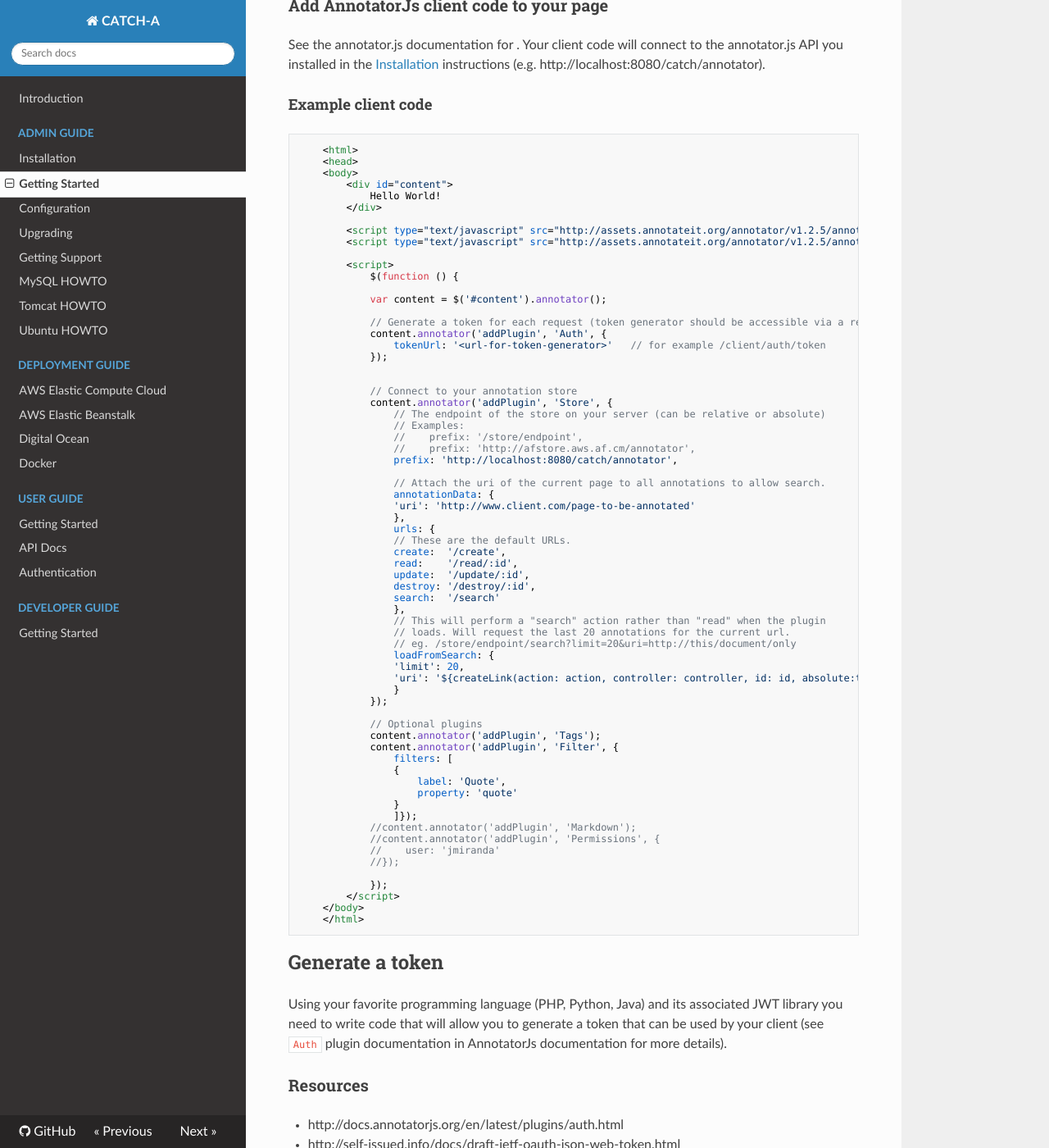
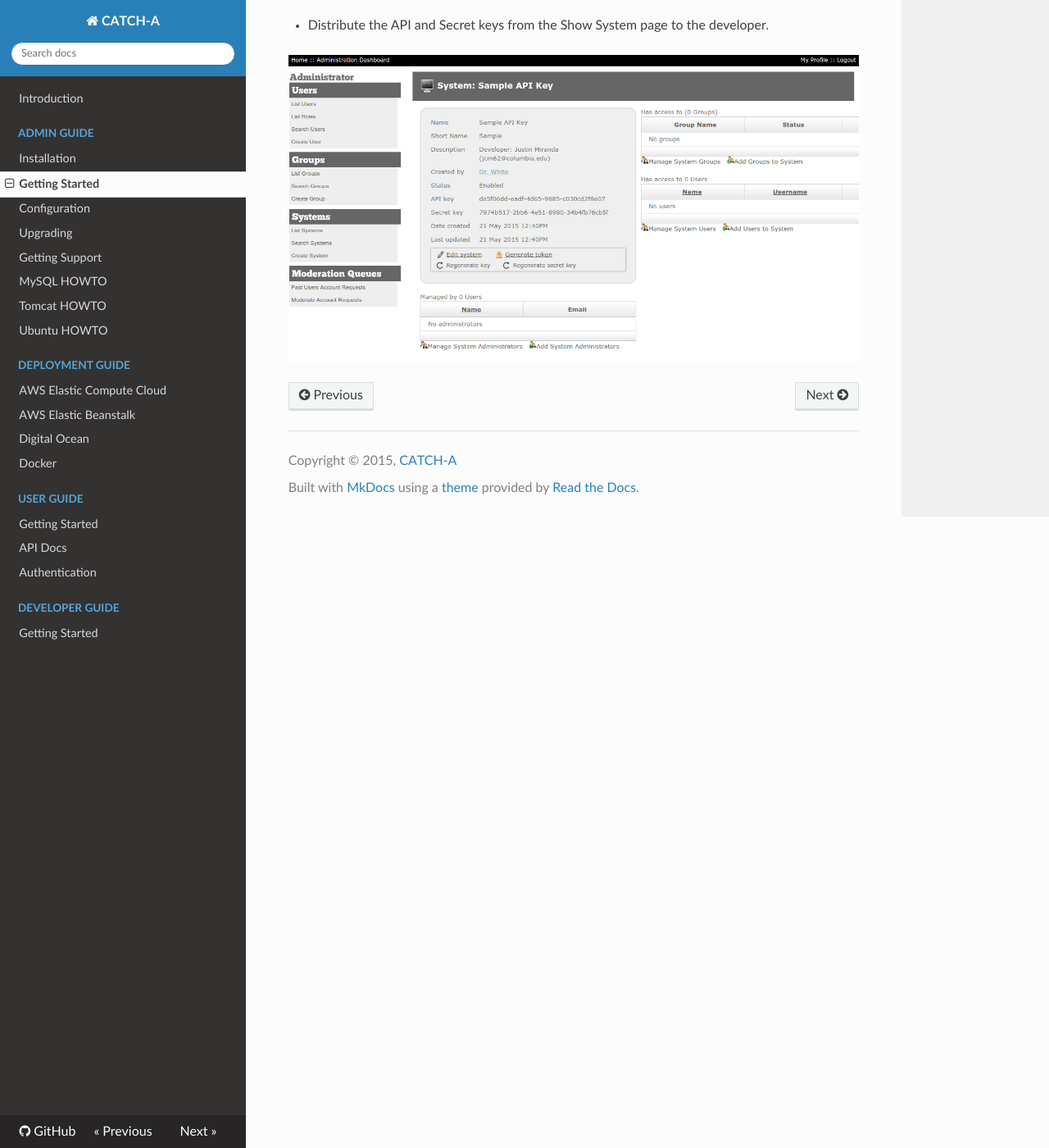
Before and after one commit to annotationsatharvard/catcha, an MkDocs documentation site: the page built from docs/admin-guide/getting-started.md, in a window 1280 px wide and 1400 px high, scrolled down 2589 px. Shown: the whole window at 82% size. Built offline with MkDocs 1.6.1, drawn with Linux system fonts in a browser that asks for light colours; nearby versions of some CDN libraries; old or Windows-style settings are respelled for this version of MkDocs; some of the changed text lies outside the part shown.

Commit message:
updated getting started docs

````diff
--- a/docs/admin-guide/getting-started.md
+++ b/docs/admin-guide/getting-started.md
@@ -1,5 +1,6 @@
 ## Assumptions
 * You have successfully deployed the CATCH-A web application to a cloud service of your choosing (AWS EC2, AWS EBS, DigitalOcean, RimuHosting, etc).
+* A developer who wants to access the CATCH-A API has requested an API key.
 
 ## Create an API Client
 Currently, there's no way for developers to request or manage their client API keys, so the owner of the API instance needs to manually create API keys for external developers.
@@ -32,154 +33,10 @@ To create a new client API key you need to log into CATCH-A as an administrator.
 * Enter a short code ("JUSTIN-DEMO").
 * Enter the client URL (and the client developer's email address) in the description field so that we can contact the client developer in case of an issue.
 * Click the Save System button.
-* Copy the API key from the subsequent page (we'll use it in the client's token generation code below).
 
 ![Screenshot](/img/create-system.png)
 
-### Add AnnotatorJs client code to your page
-See the annotator.js documentation for [](http://docs.annotatorjs.org/en/latest/).  Your client code will connect to the annotator.js API you installed in the [Installation](/admin-guide/installation) instructions (e.g. http://localhost:8080/catch/annotator).
+### Distribute API key
+* Distribute the API and Secret keys from the Show System page to the developer.
 
-#### Example client code
-```
-	<html>
-	<head>
-	<body>
-		<div id="content">
-			Hello World!
-		</div>
-
-		<script type="text/javascript" src="http://assets.annotateit.org/annotator/v1.2.5/annotator-full.min.js"/>
-		<script type="text/javascript" src="http://assets.annotateit.org/annotator/v1.2.5/annotator.min.css"/>
-
-		<script>
-		    $(function () {
-
-			var content = $('#content').annotator();
-
-			// Generate a token for each request (token generator should be accessible via a relative URL)
-			content.annotator('addPlugin', 'Auth', {
-			    tokenUrl: '<url-for-token-generator>'   // for example /client/auth/token
-			});
-
-
-			// Connect to your annotation store
-			content.annotator('addPlugin', 'Store', {
-			    // The endpoint of the store on your server (can be relative or absolute)
-			    // Examples:
-			    //    prefix: '/store/endpoint',
-			    //    prefix: 'http://afstore.aws.af.cm/annotator',
-			    prefix: 'http://localhost:8080/catch/annotator',
-
-			    // Attach the uri of the current page to all annotations to allow search.
-			    annotationData: {
-				'uri': 'http://www.client.com/page-to-be-annotated'
-			    },
-			    urls: {
-				// These are the default URLs.
-				create:  '/create',
-				read:    '/read/:id',
-				update:  '/update/:id',
-				destroy: '/destroy/:id',
-				search:  '/search'
-			    },
-			    // This will perform a "search" action rather than "read" when the plugin
-			    // loads. Will request the last 20 annotations for the current url.
-			    // eg. /store/endpoint/search?limit=20&uri=http://this/document/only
-			    loadFromSearch: {
-				'limit': 20,
-				'uri': '${createLink(action: action, controller: controller, id: id, absolute:true)}'
-			    }
-			});
-
-			// Optional plugins
-			content.annotator('addPlugin', 'Tags');
-			content.annotator('addPlugin', 'Filter', {
-			    filters: [
-				{
-				    label: 'Quote',
-				    property: 'quote'
-				}
-			    ]});
-			//content.annotator('addPlugin', 'Markdown');
-			//content.annotator('addPlugin', 'Permissions', {
-			//    user: 'jmiranda'
-			//});
-
-		    });
-		</script>
-	</body>
-	</html>
-```
-
-
-## Generate a token
-Using your favorite programming language (PHP, Python, Java) and its associated JWT library you need to write code that will allow you to generate a token that can be used by your client (see `Auth` plugin documentation in AnnotatorJs documentation for more details).
-
-### Resources
-* http://docs.annotatorjs.org/en/latest/plugins/auth.html
-* http://self-issued.info/docs/draft-ietf-oauth-json-web-token.html
-
-### Example Code (Java)
-This code was written in Groovy using the Nimbus [JOSE JWT library](https://bitbucket.org/connect2id/nimbus-jose-jwt/wiki/Home).  In addition to the token generation code, you need to expose an HTTP endpoint that renders the generated token to the HTTP response.  For example, I wrote a quick demo application that ran at http://localhost:8081/afdemo/index.html.  The demo app included the client code above (rendered as an HTML page) and a token generation endpoint at http://localhost:8081/afdemo/token/auth that simply rendered a token generated by code below.
-
-	public String generateToken() {
-		JWTClaimsSet jwtClaims = new JWTClaimsSet();
-		jwtClaims.setIssueTime(new Date());
-		jwtClaims.setJWTID(UUID.randomUUID().toString());
-
-		// Each request should include the authenticated username (optional)
-		jwtClaims.setCustomClaim("userId", "jmiranda");
-
-		// Corresponds to the API key above
-		jwtClaims.setCustomClaim("consumerKey", "b94a3109-e4a5-49a5-9503-05579bea69ff");
-
-		// Time to live (optional)
-		jwtClaims.setCustomClaim("ttl", 86400);
-
-		// Time token was issued (ex: 2013-08-30T22:23:30+00:00)
-		jwtClaims.setCustomClaim("issuedAt", new Date().format("yyyy-MM-dd'T'hh:mm:ssZ"));
-
-		// Create JWS header with HS256 algorithm
-		JWSHeader header = new JWSHeader(JWSAlgorithm.HS256);
-		header.setContentType("text/plain");
-		header.setType(JOSEObjectType.JWS)
-
-		// Create JWS object
-		JWSObject jwsObject = new JWSObject(header, new Payload(jwtClaims.toJSONObject()));
-
-		// Create HMAC signer
-		JWSSigner signer = new MACSigner(SHARED_KEY.getBytes());
-
-		try {
-		    jwsObject.sign(signer);
-		} catch(com.nimbusds.jose.JOSEException e) {
-		    System.err.println("Error signing JWT: " + e.getMessage());
-		    return;
-		}
-
-		// Serialise to JWT compact form
-		return jwsObject.serialize();
-	}
-
-### Example Code (Python)
-
-	import datetime
-	import jwt
-
-	# Replace these with your details
-	CONSUMER_KEY = 'yourconsumerkey'
-	CONSUMER_SECRET = 'yourconsumersecret'
-
-	# Only change this if you're sure you know what you're doing
-	CONSUMER_TTL = 86400
-
-	def generate_token(user_id):
-		return jwt.encode({
-			'consumerKey': CONSUMER_KEY,
-			'userId': user_id,
-			'issuedAt': _now().isoformat() + 'Z',
-			'ttl': CONSUMER_TTL
-		}, CONSUMER_SECRET)
-
-	def _now():
-		return datetime.datetime.utcnow().replace(microsecond=0)
+![Screenshot](/img/show-system.png)
````
